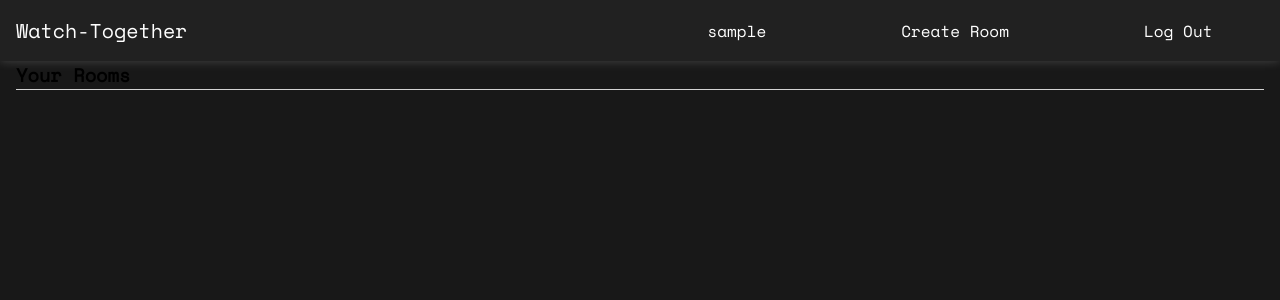
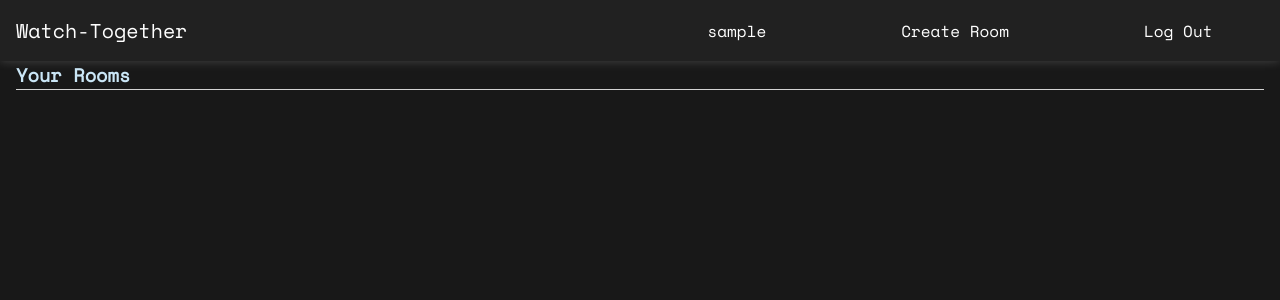
Before and after one commit to litixidiy/Watch-Together, a Flask app: page / in a window 1280 px wide. Shown: the top 300 px of the page. Run offline with Flask 2, Linux system fonts and the light colour scheme; the visitor is signed in with stand-in values (Sample User, id 1); data that the repository does not hold is empty.

Commit message:
index redesign

```diff
--- a/flaskr/static/style.css
+++ b/flaskr/static/style.css
@@ -31,12 +31,12 @@ body {
 .navbar-links li a {
     text-decoration: none;
     color: white;
-    border-radius: 5px;
+    border-radius: 8px;
     padding: 5px 10px;
 }
 
 .navbar-links li a:hover {
-    background-color: #181818;
+    background-color:	#3d3d3d;
     color: aqua;
 }
 
@@ -62,6 +62,11 @@ hr {
     border: none;
     border-top: 1px solid lightgray;
 }
+
+.title {
+    color:#cae6f6;
+}
+
 /*main content*/
 
 .container {
@@ -73,17 +78,24 @@ hr {
 
 .list-container {
     display: grid;
-    grid-template-columns: repeat(auto-fill, minmax(300px, 1fr  ));
-    grid-gap: 30px;
-    margin-top: 16px;
+    grid-template-columns: repeat(4, minmax(min-content, 0));
+    grid-column-gap: 16px;
+    grid-row-gap: 32px;
+   margin-top: 16px;
 }
 .vid-list .thumbnail {
     width: 286.98px;
     border-radius: 15px;
 }
+.vid-info a {
+    color: white;
+    text-decoration: none;
+}
 .content {
     padding: 0 1rem 1rem;
 }
+
+
 
 .content>header {
     border-bottom: 1px solid lightgray;
--- a/flaskr/templates/base.html
+++ b/flaskr/templates/base.html
@@ -27,7 +27,7 @@
 
 <section class="content">
   <header>
-    {% block header %}{% endblock %}
+  {% block header %} {% endblock %}
   </header>
   {% for message in get_flashed_messages() %}
   <div class="flash">{{ message }}</div>
--- a/flaskr/templates/vroom/index.html
+++ b/flaskr/templates/vroom/index.html
@@ -1,12 +1,11 @@
 {% extends 'base.html' %}
 {% block header %}
-<h3>{% block title %}Your Rooms{% endblock %}</h1>
+<h3 class="title">{% block title %}Your Rooms{% endblock %}</h1>
     {% endblock %}
     {% block content %}
 
     <!-- main content of list of video-->
     <div class="container">
-
         <div class="list-container">
             {% for room in rooms %}
             <div class="vid-list">
```
